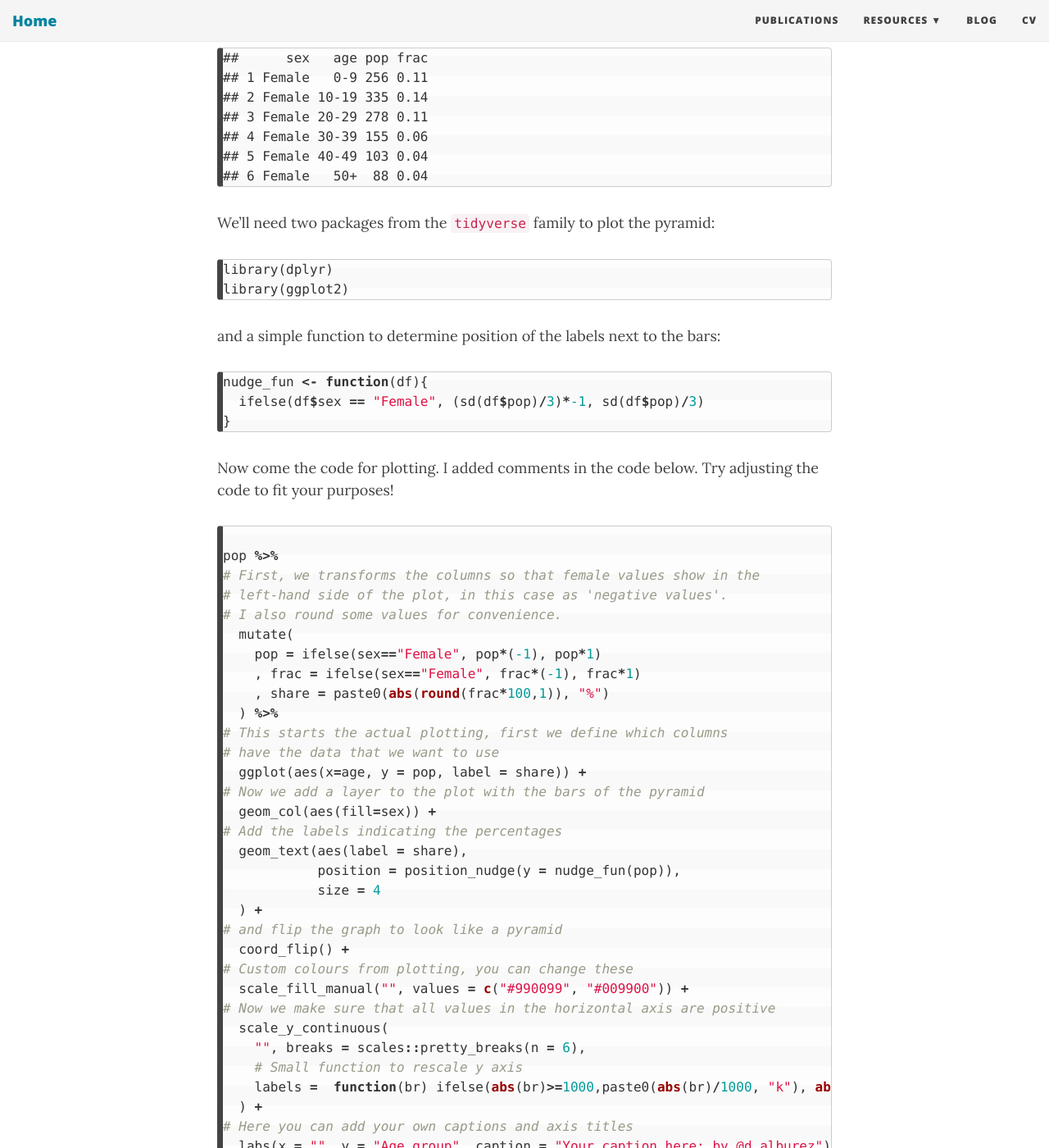
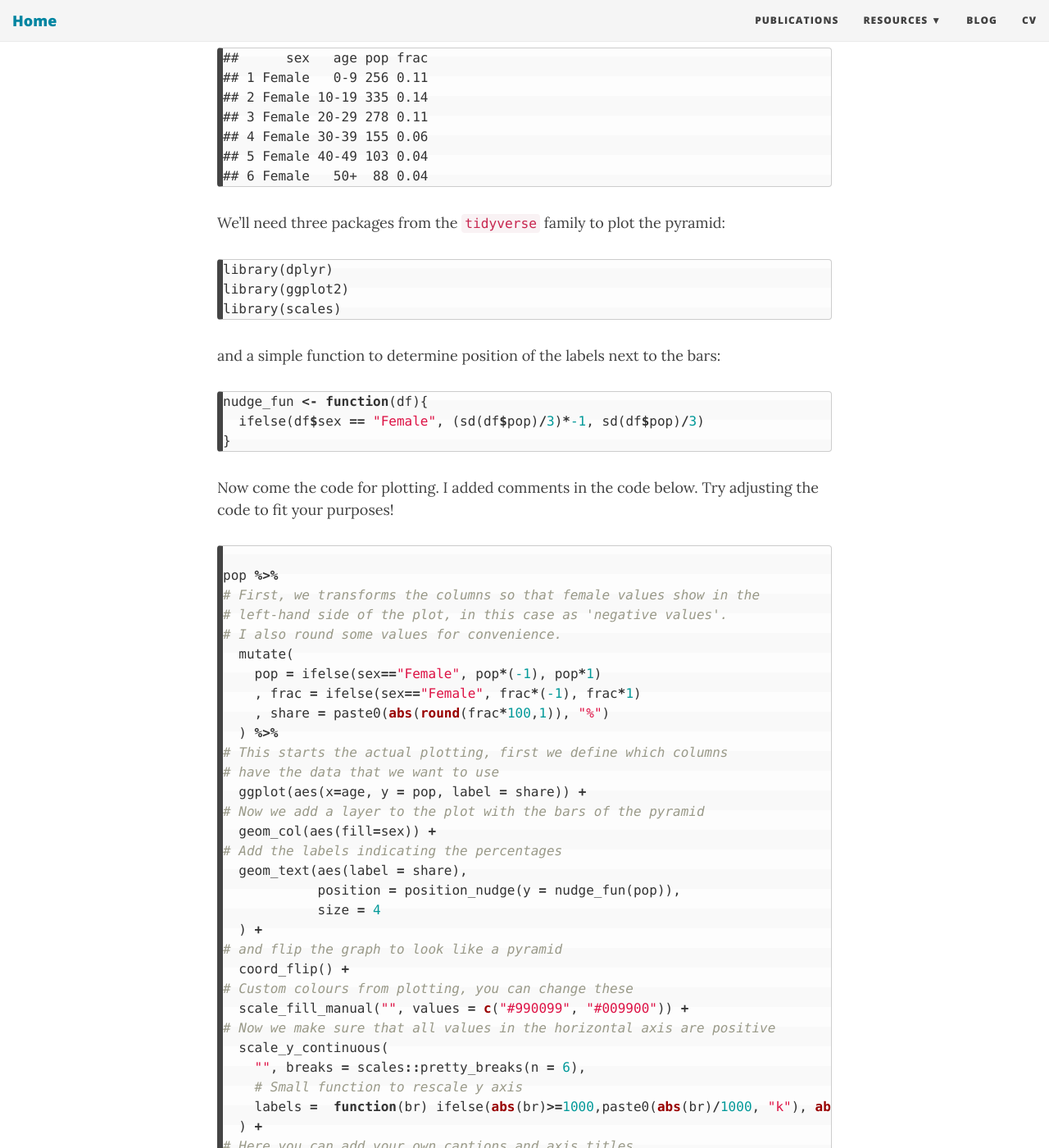
Before and after one commit to alburezg/alburezg.github.io, a Jekyll site: the page built from _posts/2018-03-20-Population-pyramids-in-R-for-beginners.md, in a window 1280 px wide and 1400 px high, scrolled down 805 px. Shown: the whole window at 82% size. Built offline with Jekyll 4.4.1, drawn with Linux system fonts in a browser that asks for light colours; nearby versions of some CDN libraries.

Commit message:
Update 2018-03-20-Population-pyramids-in-R-for-beginners.md

````diff
--- a/_posts/2018-03-20-Population-pyramids-in-R-for-beginners.md
+++ b/_posts/2018-03-20-Population-pyramids-in-R-for-beginners.md
@@ -41,11 +41,12 @@ head(pop)
     ## 5 Female 40-49 103 0.04
     ## 6 Female   50+  88 0.04
 
-We’ll need two packages from the `tidyverse` family to plot the pyramid:
+We’ll need three packages from the `tidyverse` family to plot the pyramid:
 
 ``` r
 library(dplyr)
 library(ggplot2)
+library(scales)
 ```
 
 and a simple function to determine position of the labels next to the bars:
@@ -90,7 +91,7 @@ pop %>%
     labels =  function(br) ifelse(abs(br)>=1000,paste0(abs(br)/1000, "k"), abs(br))
   ) +
 # Here you can add your own captions and axis titles
-  labs(x = "", y = "Age group", caption = "Your caption here: by @d_alburez") +
+  labs(x = "", y = "", caption = "Your caption here: by @d_alburez") +
   theme_bw() +
   theme(
     legend.position = 'bottom'
````
